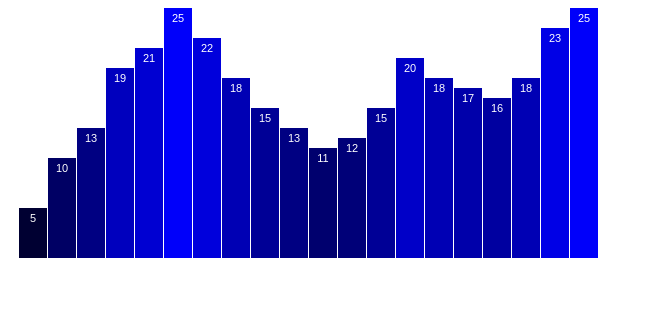
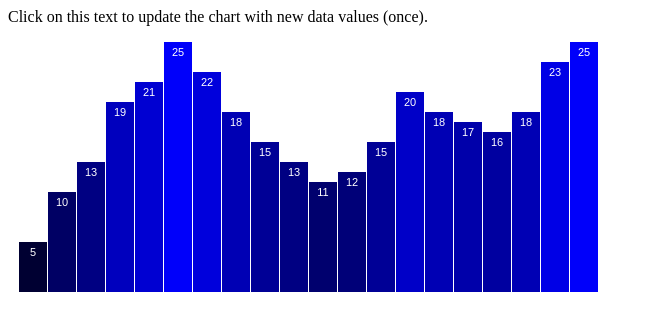
Before and after one commit to francisuji/master_code, a plain HTML site: page d3/vertical_bar_chart_final.html in a window 1280 px wide. Shown: the whole page, without its empty margins (0-653 px from the left). Drawn offline with nearby package versions, Linux system fonts and the light colour scheme.

Commit message:
Update vertical_bar_chart_final.html

```diff
--- a/d3/vertical_bar_chart_final.html
+++ b/d3/vertical_bar_chart_final.html
@@ -10,7 +10,7 @@
 
 <body>
 
-
+    <p>Click on this text to update the chart with new data values (once).</p>
 
     <script type="text/javascript">
 
```
